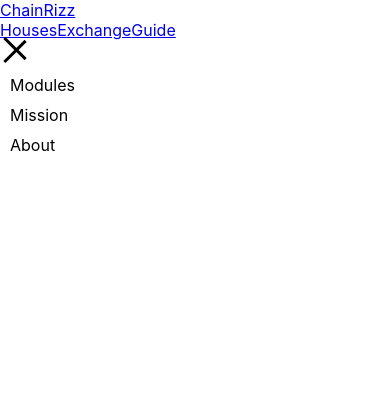
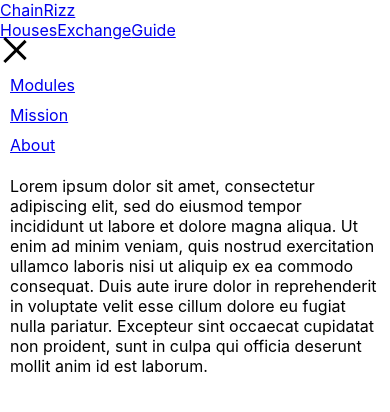
Before and after one commit to HaigEmirzian/NFT-Marketplace-Front-End, a React (Create React App) app in the folder marketplace/: page /about in a window 390 px wide. Both pictures are taken after a click on the element 15 px from the left and 50 px from the top of the page. Shown: the top 412 px of the page. Built offline with nearby package versions, Linux system fonts and the light colour scheme; the HTML template or start-up script is replaced by a standard one.

Commit message:
fix hamburger menu bug

```diff
--- a/marketplace/src/components/Hamburger.js
+++ b/marketplace/src/components/Hamburger.js
@@ -1,7 +1,12 @@
 import React, { useState } from "react";
+import { BrowserRouter as Router, Routes, Route, Link } from "react-router-dom";
+import Modules from "./modules.js";
+import Mission from "./mission.js";
+import About from "./about.js";
 
 function Hamburger() {
   const [isOpen, setIsOpen] = useState(false);
+
   return (
     <div>
       {/* Hamburger icon */}
@@ -17,11 +22,25 @@ function Hamburger() {
       {/* Menu content */}
       {isOpen && (
         <div className="menu">
-          <ul>
-            <li>Modules</li>
-            <li>Mission</li>
-            <li>About</li>
-          </ul>
+          <Router>
+            <ul>
+              <li>
+                <Link to="/modules">Modules</Link>
+              </li>
+              <li>
+                <Link to="/mission">Mission</Link>
+              </li>
+              <li>
+                <Link to="/about">About</Link>
+              </li>
+            </ul>
+
+            <Routes>
+              <Route path="/modules" element={<Modules />} />
+              <Route path="/mission" element={<Mission />} />
+              <Route path="/about" element={<About />} />
+            </Routes>
+          </Router>
         </div>
       )}
     </div>
--- /dev/null
+++ b/marketplace/src/components/about.js
@@ -0,0 +1,12 @@
+import React from "react";
+import AboutStatement from "./aboutStatement";
+
+function About() {
+    return (
+        <div>
+            <AboutStatement />
+        </div>
+    );
+}
+
+export default About;
--- /dev/null
+++ b/marketplace/src/components/aboutStatement.js
@@ -0,0 +1,17 @@
+function AboutStatement() {
+    return (
+        <div>
+            <p>
+                Lorem ipsum dolor sit amet, consectetur adipiscing elit, sed do
+                eiusmod tempor incididunt ut labore et dolore magna aliqua. Ut
+                enim ad minim veniam, quis nostrud exercitation ullamco laboris
+                nisi ut aliquip ex ea commodo consequat. Duis aute irure dolor
+                in reprehenderit in voluptate velit esse cillum dolore eu fugiat
+                nulla pariatur. Excepteur sint occaecat cupidatat non proident,
+                sunt in culpa qui officia deserunt mollit anim id est laborum.
+            </p>
+        </div>
+    );
+}
+
+export default AboutStatement;
--- /dev/null
+++ b/marketplace/src/components/mission.js
@@ -0,0 +1,12 @@
+import React from "react";
+import MissionStatement from "./missionStatement";
+
+function Mission() {
+    return (
+        <div>
+            <MissionStatement />
+        </div>
+    );
+}
+
+export default Mission;
--- /dev/null
+++ b/marketplace/src/components/missionStatement.js
@@ -0,0 +1,17 @@
+function MissionStatement() {
+    return (
+        <div>
+            <p>
+                Lorem ipsum dolor sit amet, consectetur adipiscing elit, sed do
+                eiusmod tempor incididunt ut labore et dolore magna aliqua. Ut
+                enim ad minim veniam, quis nostrud exercitation ullamco laboris
+                nisi ut aliquip ex ea commodo consequat. Duis aute irure dolor
+                in reprehenderit in voluptate velit esse cillum dolore eu fugiat
+                nulla pariatur. Excepteur sint occaecat cupidatat non proident,
+                sunt in culpa qui officia deserunt mollit anim id est laborum.
+            </p>
+        </div>
+    );
+}
+
+export default MissionStatement;
--- /dev/null
+++ b/marketplace/src/components/modules.js
@@ -0,0 +1,11 @@
+import React from "react";
+
+function Modules() {
+  return (
+    <div>
+
+    </div>
+  );
+}
+
+export default Modules;
```
